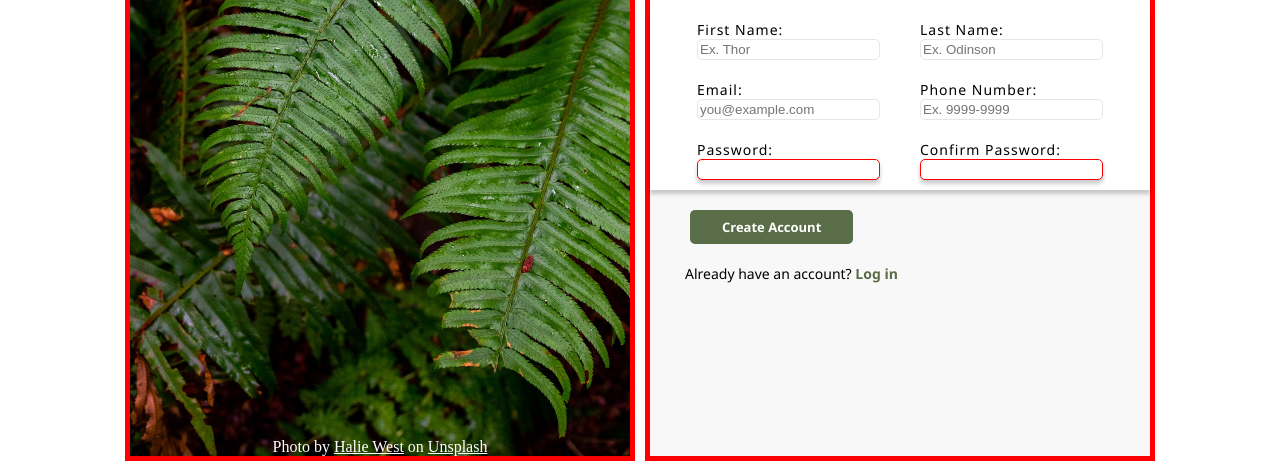
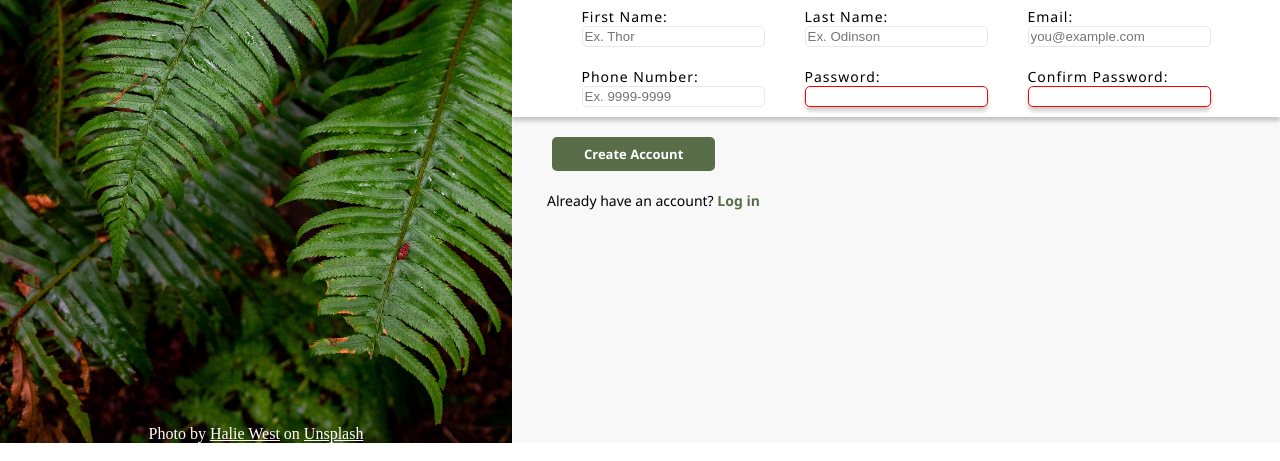
Before and after one commit to 4whatspc3/Project-Sign-up-Form, a plain HTML site: page index.html in a window 1280 px wide. Shown: the part 357-818 px from the top of the page. Drawn offline with Linux system fonts and the light colour scheme.

Commit message:
Resize the page
Remove the default margin and padding from the
body and root.

Expand the two main sections (first and second-
container). The second-container must be larger.

Remove the gap between the two sections, also remo-
ve the red border.

```diff
--- a/style.css
+++ b/style.css
@@ -1,3 +1,9 @@
+:root, body {
+    margin: 0;
+    padding: 0;
+    overflow: hidden;
+}
+
 @font-face {
     font-family: Norse-Bold;
     src: url(./fonts/Norse-Bold.otf);
@@ -11,25 +17,25 @@
 
 body {
     height: 100vh;
+    width: 100vw;
     display: flex;
     justify-content: center;
-    gap: 10px;
 }
 
 .first-container,
 .second-container {
-    width: 500px;
-    height: 800px;
-    border: 5px solid red;
+    height: 100%;
+    box-sizing: border-box;
 }
 
 .first-container {
+    width: 40%;
     position: relative;
 }
 
 .main-background {
+    height: 100%;
     width: 100%;
-    height: 100%;
     object-fit: cover;
 }
 
@@ -75,6 +81,7 @@ a:visited {
 }
 
 .second-container {
+    width: 60%;
     display: flex;
     flex-direction: column;
     justify-content: space-between;
```
